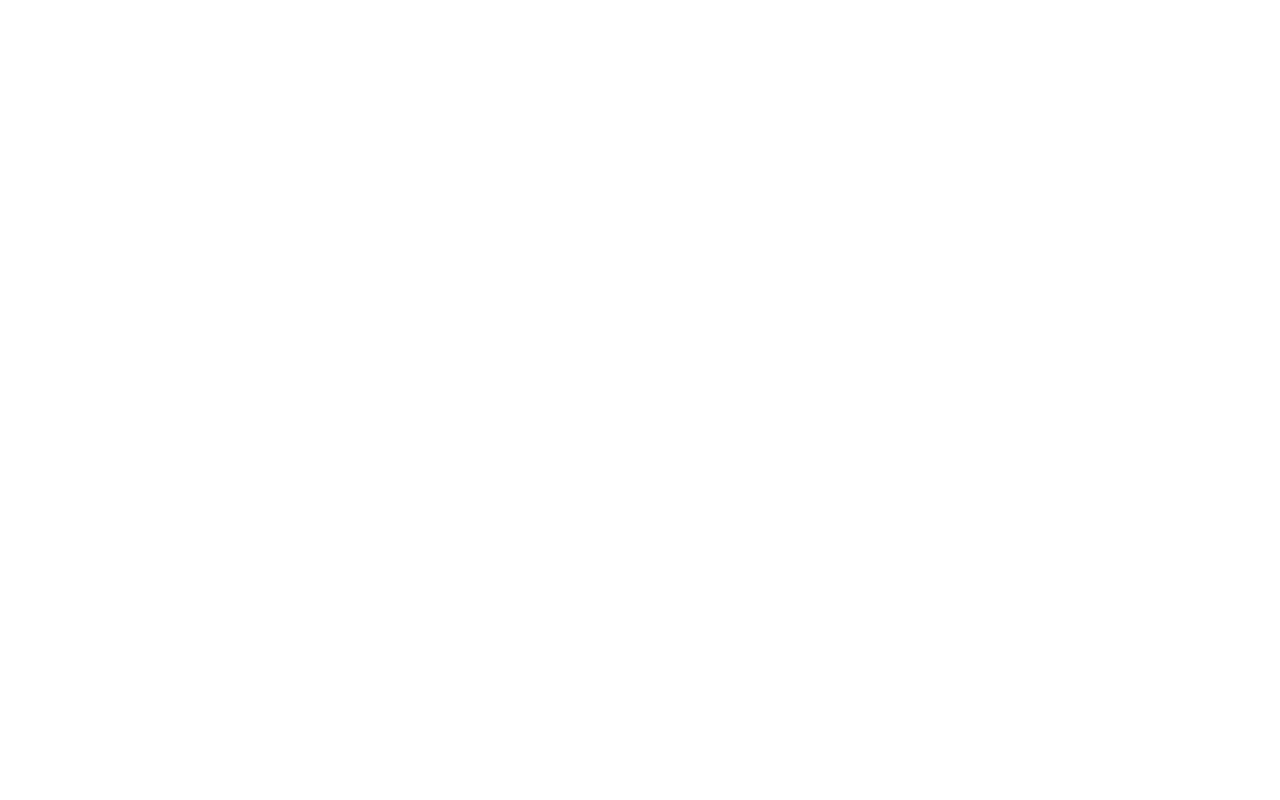
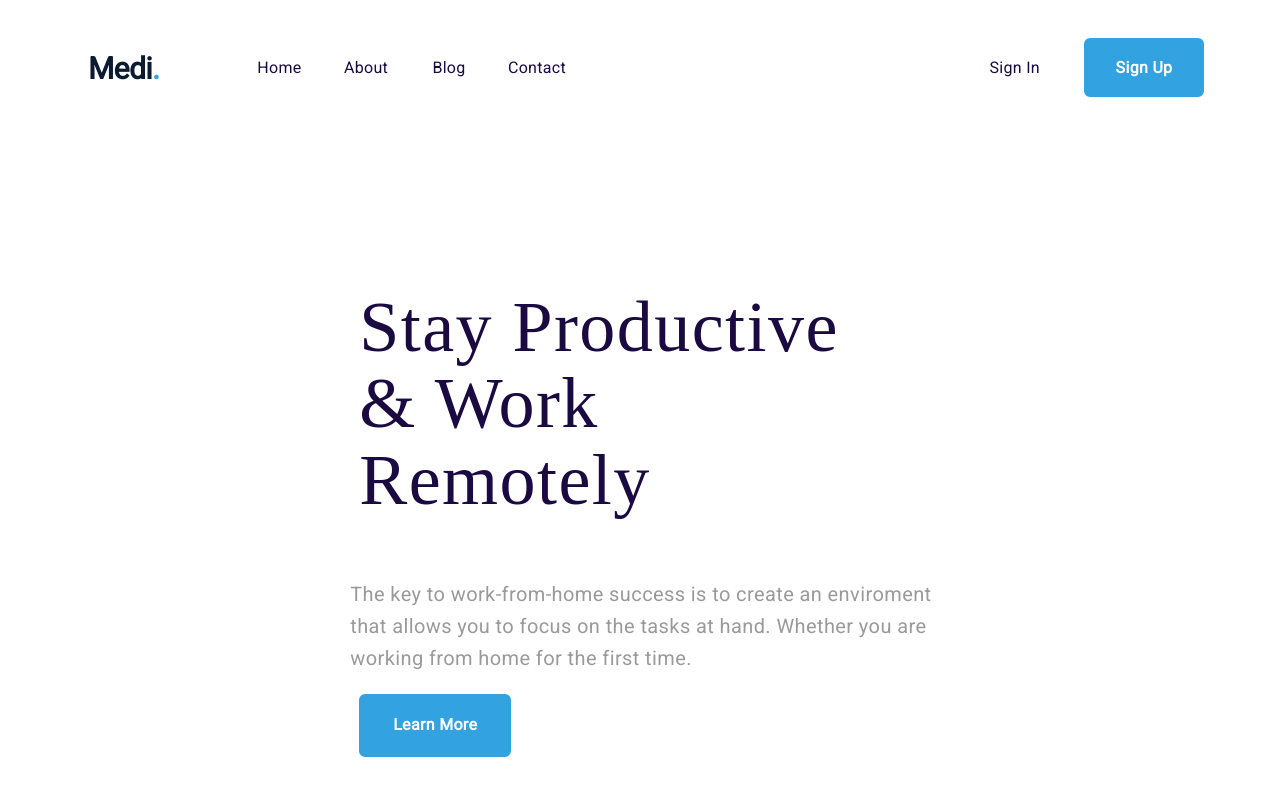
Before and after one commit to Remedeae/assignment3-figma, a plain HTML site: page index.html in a window 1280 px wide. Shown: the top 800 px of the page. Drawn offline with Linux system fonts and the light colour scheme; a web font is replaced by a local one.

Commit message:
finished first try

```diff
--- a/index.html
+++ b/index.html
@@ -3,9 +3,35 @@
 <head>
     <meta charset="UTF-8">
     <meta name="viewport" content="width=device-width, initial-scale=1.0">
-    <title>Document</title>
+    <link rel="stylesheet" href="styles/styles.css">
+    <link rel="preconnect" href="https://fonts.googleapis.com">
+    <link rel="preconnect" href="https://fonts.gstatic.com" crossorigin>
+    <link href="https://fonts.googleapis.com/css2?family=Montserrat&family=Ramaraja&family=Roboto&display=swap" rel="stylesheet">
+    <title>Assignment Lesson 4</title>
 </head>
 <body>
-
+    <header>
+        <h2 class="logo"><b>Medi<span class="logo-dot">.</span></h2>
+        </b><nav class="nav">
+            <!--Couldn't find the correct font in google font.-->
+            <a id="home" href="#">Home</a>
+            <a id="about" href="#">About</a>
+            <a id="blog" href="#">Blog</a>
+            <a id="contact" href="#">Contact</a>
+        </nav>
+        <section class="login">
+            <a class="sign-in" href="#">Sign In</a>
+            <button class="sign-up-btn">Sign Up</button>
+        </section>
+    </header>
+    <section class="content-text">
+        <h1>Stay Productive &
+            Work Remotely</h1>
+        <p class="main-text">The key to work-from-home success is to create an
+            enviroment that allows you to focus on the tasks at hand. Whether you are working from home for the first time.</p>
+        <button class="learn-more-btn">Learn More</button>
+    </section>
+    <section> <img id="meditation" src="Images/Frame.png" alt="Woman Meditating">
+    </section>
 </body>
 </html>
--- a/styles/styles.css
+++ b/styles/styles.css
@@ -0,0 +1,128 @@
+* {
+    font-family: "Roboto", sans-serif;
+}
+
+header {
+    display: inline;
+}
+.logo {
+    font-family: "Montserrat", sans-serif;
+    font-weight: 900;
+    font-size: 30px;
+    line-height: 160%;
+    letter-spacing: -0.02em;
+    color: #0a1b32;
+    margin-top: 37px;
+    margin-left: 80px;
+    float: left;
+    display: inline-block;
+}
+.logo-dot {
+    color: #33a2e0;
+}
+
+a{
+    text-decoration: none;
+}
+a:link {
+    color: #1b0a42;
+}
+.nav {
+    font-weight: 400;
+    font-size: 16px;
+    line-height: 150%;
+    letter-spacing: 0.02em;
+    text-align: center;
+    margin-top: 48px;
+    margin-left: 98px;
+    display: inline-block;
+}
+#about, #contact{
+    margin-left: 38px;
+}
+#blog {
+    margin-left: 40px;
+}
+
+.login {
+    float: right;
+    display: inline-block;
+}
+.sign-in {
+    font-weight: 400;
+    font-size: 16px;
+    line-height: 150%;
+    letter-spacing: 0.02em;
+    text-align: center;
+    margin-right: 40px;
+    margin-top: 48px;
+}
+.sign-up-btn {
+    border-radius: 6px;
+    border-color: #33a2e0;
+    border-style: solid;
+    width: 120px;
+    height: 59px;
+    background: #33a2e0;
+    color: #fff;
+    font-weight: 700;
+    font-size: 16px;
+    line-height: 150%;
+    letter-spacing: 0.02em;
+    text-align: center;
+    margin-top: 30px;
+    margin-right: 68px;
+}
+
+.content-text {
+    float: left;
+    display: inline-block;
+}
+h1 {
+    font-family: "Ramaraja", serif;
+    font-weight: 400;
+    font-size: 72px;
+    line-height: 106%;
+    letter-spacing: 0.02em;
+    color: #1b0a42;
+    margin-left: 200px;
+    margin-top: 209px;
+    max-width: 495px;
+    width: 100%;
+}
+.main-text {
+    font-weight: 400;
+    font-size: 20px;
+    line-height: 160%;
+    letter-spacing: 0.02em;
+    color: #9a9a9a;
+    margin-left: 191px;
+    margin-top: 11px;
+    max-width: 583px;
+    width: 100%;
+}
+.learn-more-btn {
+    border-radius: 6px;
+    border-color: #33a2e0;
+    border-style: solid;
+    width: 152px;
+    height: 63px;
+    background: #33a2e0;
+    color: #fff;
+    font-weight: 700;
+    font-size: 16px;
+    line-height: 200%;
+    letter-spacing: 0.02em;
+    text-align: center;
+    margin-left: 200px;
+    margin-bottom: 267px;
+}
+
+#meditation {
+    margin-right: 45px;
+    margin-bottom: 156px;
+    display: inline-block;
+    float: right;
+    max-width: 796px;
+    width: 100%;
+}
```
Also changed, not shown: Images/Frame.png (added).
